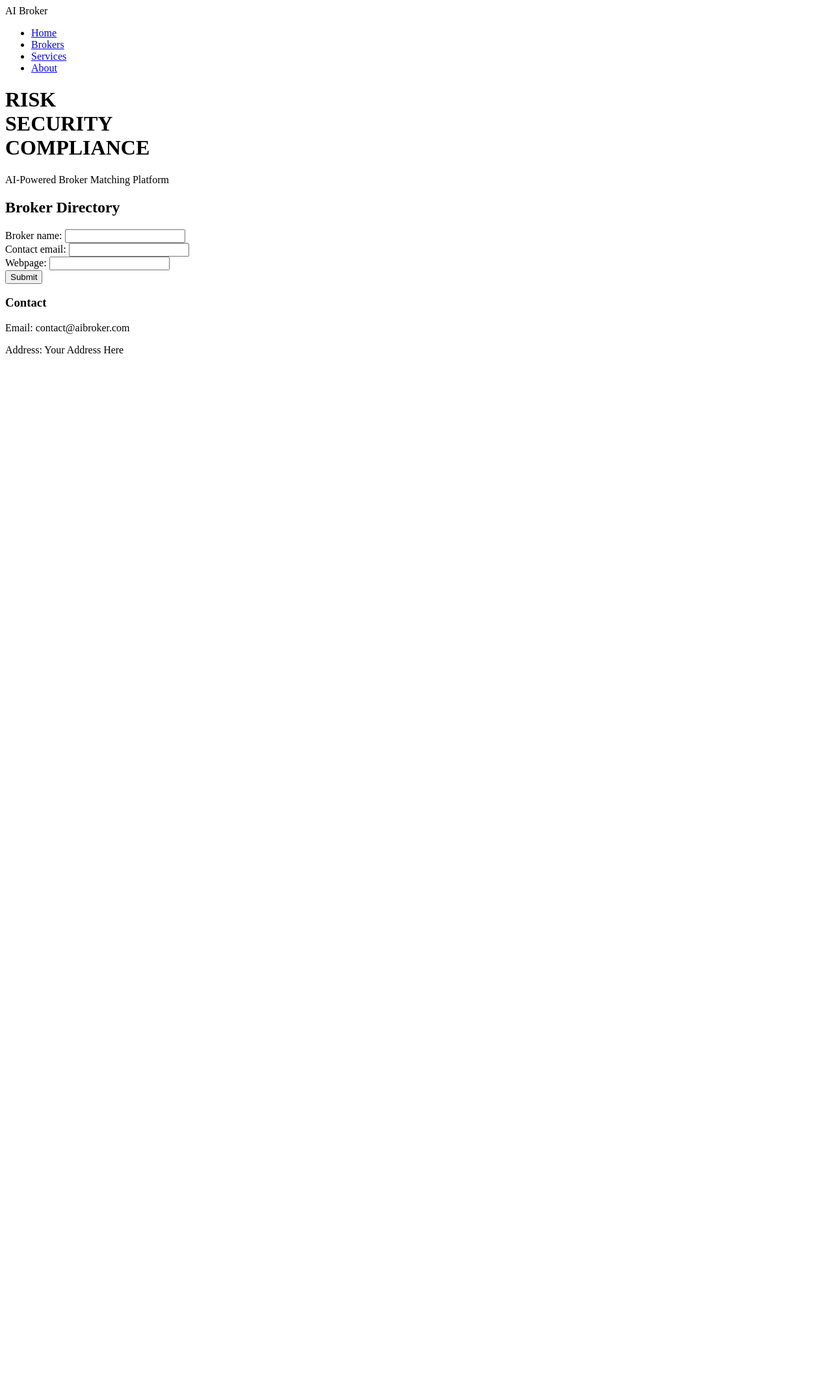
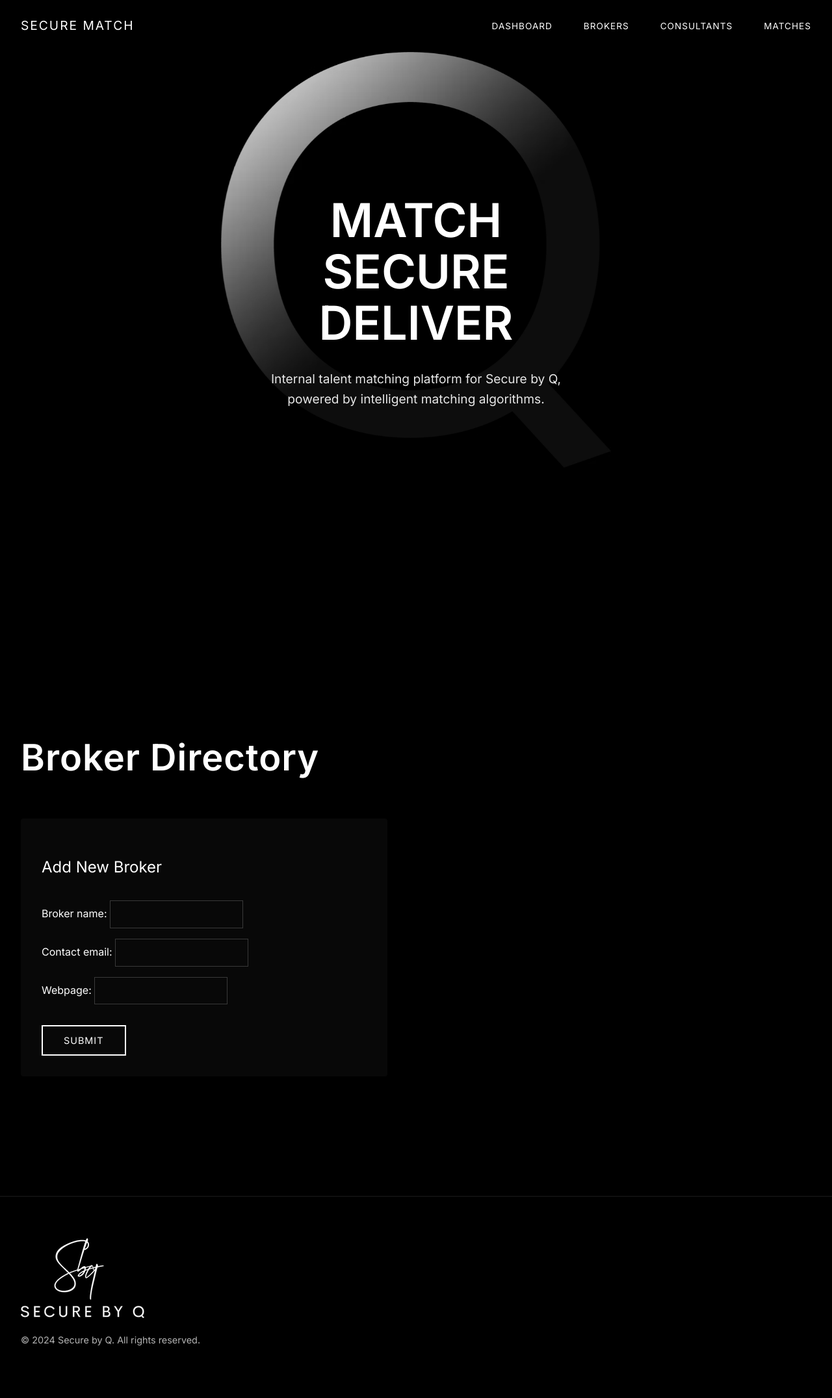
Before and after one commit to paufer2337/ai-broker, a Flask app: template templates/brokers/index.html in a window 1280 px wide. Shown: the whole page at 65% size. Before the commit the page ends 544 px from the top, so only its background shows below. Run offline with Flask 3, Linux system fonts and the light colour scheme; the template is opened without the code that fills it: values that come from a table or form of the project are taken from there, others are empty; some libraries are stand-ins or nearby versions.

Commit message:
css and style implemented for dashboard and brokers page

```diff
--- a/static/css/style.css
+++ b/static/css/style.css
@@ -0,0 +1,280 @@
+:root {
+    --dark-bg: #000000;
+    --text-light: #ffffff;
+    --text-gray: #888888;
+    --accent: #FFD700;
+    --font-main: 'Inter', sans-serif;
+}
+
+body {
+    margin: 0;
+    padding: 0;
+    font-family: var(--font-main);
+    background-color: var(--dark-bg);
+    color: var(--text-light);
+    line-height: 1.6;
+    overflow-x: hidden;
+}
+
+/* Background Q styles */
+.background-q {
+    position: fixed;
+    top: 0;
+    left: 0;
+    width: 100vw;
+    height: 100vh;
+    z-index: 1;
+    pointer-events: none;
+    display: flex;
+    justify-content: center;
+    align-items: center;
+}
+
+.background-q img {
+    width: 80vw;
+    height: 80vh;
+    opacity: 1;
+    object-fit: contain;
+}
+
+/* Navigation styles */
+.main-nav {
+    padding: 1.5rem 0;
+    position: fixed;
+    width: 100%;
+    top: 0;
+    z-index: 10;
+    background: rgba(0, 0, 0, 0.95);
+    backdrop-filter: blur(10px);
+}
+
+.container {
+    max-width: 1400px;
+    margin: 0 auto;
+    padding: 0 2rem;
+}
+
+.nav-content {
+    display: flex;
+    justify-content: space-between;
+    align-items: center;
+}
+
+/* Logo styles */
+.logo-container {
+    display: flex;
+    align-items: center;
+}
+
+.logo-text {
+    font-size: 1.2rem;
+    font-weight: 400;
+    letter-spacing: 2px;
+    color: var(--text-light);
+}
+
+.logo-image {
+    height: 32px;
+    display: auto;
+}
+
+.logo-image img {
+    height: 100%;
+    width: auto;
+}
+
+.nav-links {
+    display: flex;
+    gap: 3rem;
+    list-style: none;
+    margin: 0;
+    padding: 0;
+}
+
+.nav-links a {
+    color: var(--text-light);
+    text-decoration: none;
+    font-size: 0.85rem;
+    font-weight: 400;
+    text-transform: uppercase;
+    letter-spacing: 1px;
+    transition: opacity 0.3s;
+}
+
+.nav-links a:hover {
+    opacity: 0.7;
+}
+
+/* Hero section */
+.hero {
+    min-height: 100vh;
+    display: flex;
+    align-items: center;
+    position: relative;
+    z-index: 1;
+    padding-top: 80px;
+}
+
+.hero-content {
+    position: relative;
+    z-index: 2;
+    text-align: center;
+    max-width: 600px;
+    margin: 0 auto;
+}
+
+.hero h1 {
+    font-size: 4.5rem;
+    font-weight: 700;
+    line-height: 1.1;
+    margin: 0;
+}
+
+.subtitle {
+    font-size: 1.2rem;
+    opacity: 0.9;
+    max-width: 500px;
+    margin: 2rem auto;
+}
+
+/* Main content */
+.main-content {
+    padding: 6rem 0;
+    position: relative;
+    z-index: 1;
+}
+
+/* Footer */
+footer {
+    padding: 4rem 0;
+    border-top: 1px solid rgba(255,255,255,0.1);
+}
+
+.footer-content {
+    display: flex;
+    justify-content: space-between;
+}
+
+.copyright {
+    font-size: 0.9rem;
+    opacity: 0.7;
+}
+
+/* Broker specific styles */
+.brokers-section {
+    padding-top: 100px; /* Space for fixed nav */
+}
+
+.section-title {
+    font-size: 3.5rem;
+    font-weight: 700;
+    margin-bottom: 2rem;
+    letter-spacing: 1px;
+}
+
+/* Form and button styles */
+.btn-primary {
+    background-color: transparent;
+    border: 2px solid var(--text-light);
+    color: var(--text-light);
+    padding: 0.8rem 2rem;
+    font-size: 0.9rem;
+    letter-spacing: 1px;
+    text-transform: uppercase;
+    transition: all 0.3s ease;
+    cursor: pointer;
+    font-family: var(--font-main);
+    margin-top: 1rem;
+}
+
+.btn-primary:hover {
+    background-color: var(--text-light);
+    color: var(--dark-bg);
+    transform: translateY(-2px);
+    box-shadow: 0 5px 15px rgba(255, 255, 255, 0.1);
+}
+
+.form-control {
+    background-color: transparent;
+    border: 1px solid rgba(255, 255, 255, 0.2);
+    color: var(--text-light);
+    padding: 0.8rem;
+    margin-bottom: 1rem;
+    transition: all 0.3s ease;
+}
+
+.form-control:focus {
+    border-color: var(--text-light);
+    box-shadow: none;
+    background-color: rgba(255, 255, 255, 0.05);
+}
+
+.form-section {
+    margin: 3rem 0;
+}
+
+.form-container {
+    max-width: 500px;
+    padding: 2rem;
+    background-color: rgba(255, 255, 255, 0.03);
+    border-radius: 4px;
+}
+
+.form-title {
+    margin-bottom: 2rem;
+    font-size: 1.5rem;
+    font-weight: 500;
+}
+
+.brokers-grid {
+    display: grid;
+    grid-template-columns: repeat(auto-fill, minmax(300px, 1fr));
+    gap: 30px;
+    padding: 20px 0;
+}
+
+.broker-card {
+    background: rgba(255, 255, 255, 0.05);
+    border-radius: 12px;
+    overflow: hidden;
+    transition: transform 0.3s ease, box-shadow 0.3s ease;
+}
+
+.broker-card:hover {
+    transform: translateY(-5px);
+    box-shadow: 0 10px 20px rgba(0, 0, 0, 0.2);
+}
+
+.card-content {
+    padding: 25px;
+}
+
+.card-title {
+    color: var(--accent);
+    font-size: 1.4rem;
+    margin-bottom: 20px;
+    font-weight: 500;
+}
+
+.card-details {
+    display: flex;
+    flex-direction: column;
+    gap: 15px;
+}
+
+.card-text {
+    display: flex;
+    align-items: center;
+    gap: 10px;
+    margin: 0;
+}
+
+.card-link {
+    color: var(--text-light);
+    text-decoration: none;
+    transition: color 0.3s ease;
+}
+
+.card-link:hover {
+    color: var(--accent);
+}
--- a/templates/brokers/index.html
+++ b/templates/brokers/index.html
@@ -2,29 +2,36 @@
 {% import "bootstrap/wtf.html" as wtf %}
 
 {% block content %}
-    <div class="section">
-        <h2>Broker Directory</h2>
+    <div class="section brokers-section">
+        <h2 class="section-title">Broker Directory</h2>
 
         <div class="form-section">
+            <div class="form-container">
+                <h3 class="form-title">Add New Broker</h3>
                 {{ wtf.quick_form(form, button_map={'submit': 'primary'}) }}
+            </div>
         </div>
 
         <div class="brokers-grid">
             {% for broker in brokers %}
-                <div class="card">
+                <div class="broker-card">
+                    <div class="card-content">
                         <h3 class="card-title">{{ broker.name }}</h3>
+                        <div class="card-details">
                             {% if broker.email %}
                                 <p class="card-text">
                                     <i class="fas fa-envelope"></i>
-                            <a href="mailto:{{ broker.email }}">{{ broker.email }}</a>
+                                    <a href="mailto:{{ broker.email }}" class="card-link">{{ broker.email }}</a>
                                 </p>
                             {% endif %}
                             {% if broker.webpage %}
                                 <p class="card-text">
                                     <i class="fas fa-globe"></i>
-                            <a href="{{ broker.webpage }}" target="_blank">Visit Website</a>
+                                    <a href="{{ broker.webpage }}" target="_blank" class="card-link">Visit Website</a>
                                 </p>
                             {% endif %}
+                        </div>
+                    </div>
                 </div>
             {% endfor %}
         </div>
--- a/templates/index.html
+++ b/templates/index.html
@@ -3,43 +3,51 @@
 <head>
     <meta charset="UTF-8">
     <meta name="viewport" content="width=device-width, initial-scale=1.0">
-    <title>AI Broker Platform</title>
+    <title>SECURE MATCH | Secure by Q</title>
     <link href="https://fonts.googleapis.com/css2?family=Inter:wght@300;400;600&display=swap" rel="stylesheet">
     <link rel="stylesheet" href="{{ url_for('static', filename='css/style.css') }}">
 </head>
-<body class="dark-theme">
+<body>
+    <!-- Background Q -->
+    <div class="background-q">
+        <img src="{{ url_for('static', filename='images/only_q.png') }}" alt="">
+    </div>
+
     <nav class="main-nav">
         <div class="container">
-            <div class="logo">AI Broker</div>
-            <ul class="nav-links">
-                <li><a href="{{ url_for('index') }}">Home</a></li>
-                <li><a href="{{ url_for('brokers.broker_index') }}">Brokers</a></li>
-                <li><a href="#">Services</a></li>
-                <li><a href="#">About</a></li>
-            </ul>
+            <div class="nav-content">
+                <div class="logo-container">
+                    <span class="logo-text">SECURE MATCH</span>
+                </div>
+                <ul class="nav-links">
+                    <li><a href="{{ url_for('index') }}">Dashboard</a></li>
+                    <li><a href="{{ url_for('brokers.broker_index') }}">Brokers</a></li>
+                    <li><a href="#">Consultants</a></li>
+                    <li><a href="#">Matches</a></li>
+                </ul>
+            </div>
         </div>
     </nav>
 
     <header class="hero">
         <div class="container">
-            <h1>RISK<br>SECURITY<br>COMPLIANCE</h1>
-            <p class="subtitle">AI-Powered Broker Matching Platform</p>
+            <div class="hero-content">
+                <h1>MATCH<br>SECURE<br>DELIVER</h1>
+                <p class="subtitle">Internal talent matching platform for Secure by Q, powered by intelligent matching algorithms.</p>
+            </div>
         </div>
     </header>
 
-    <main class="container">
-        {% block content %}{% endblock %}
+    <main class="main-content">
+        <div class="container">
+            {% block content %}{% endblock %}
+        </div>
     </main>
 
-    <footer>
+    <footer class="site-footer">
         <div class="container">
-            <div class="footer-content">
-                <div class="contact-info">
-                    <h3>Contact</h3>
-                    <p>Email: contact@aibroker.com</p>
-                    <p>Address: Your Address Here</p>
-                </div>
-            </div>
+            <img src="{{ url_for('static', filename='images/small_logo.png') }}" alt="Secure by Q" class="footer-logo">
+            <p class="copyright">© 2024 Secure by Q. All rights reserved.</p>
         </div>
     </footer>
 </body>
```
Also changed, not shown: static/images/only_q.png (added), static/images/small_logo.png (added). Lines whose indentation alone changed are shown as unchanged.
